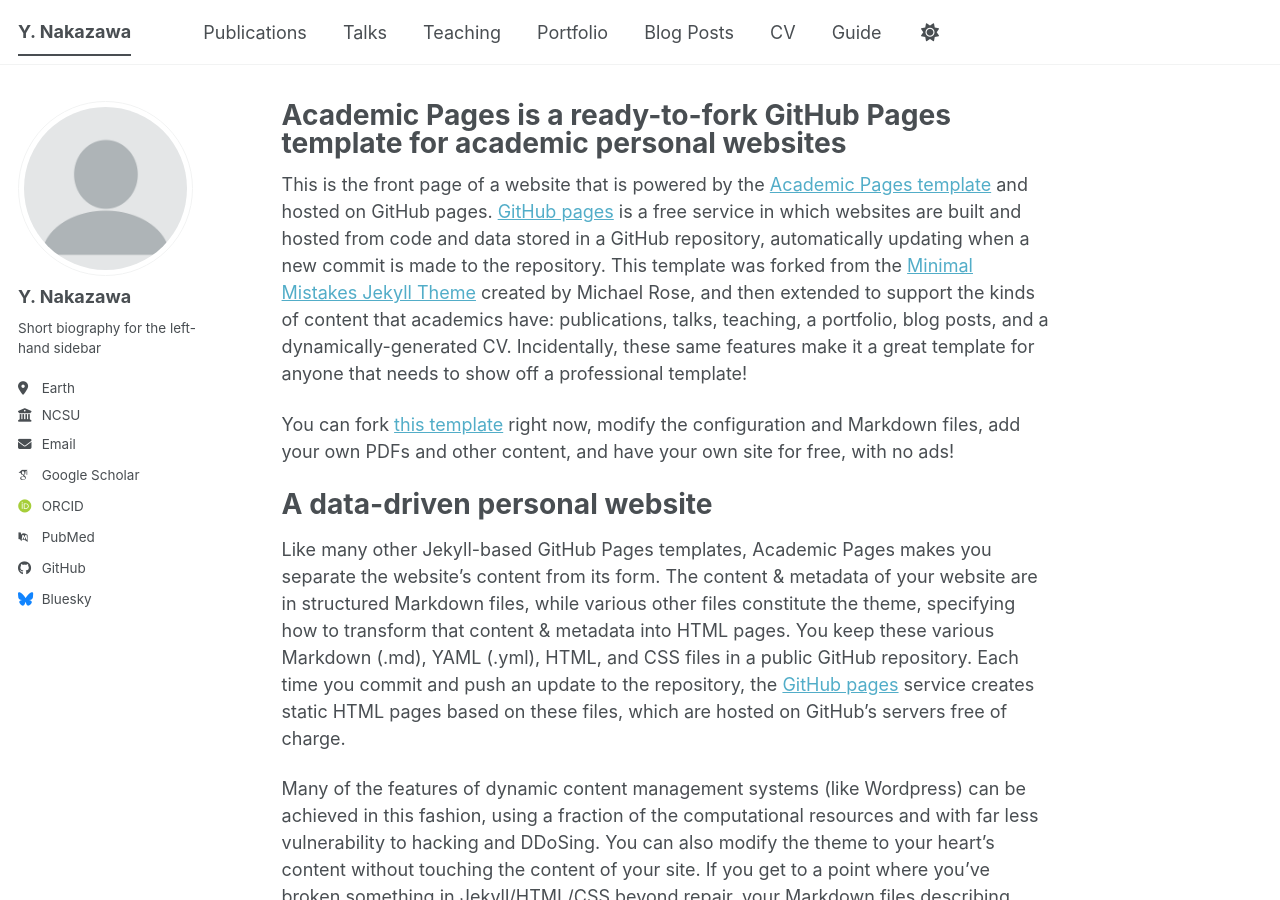
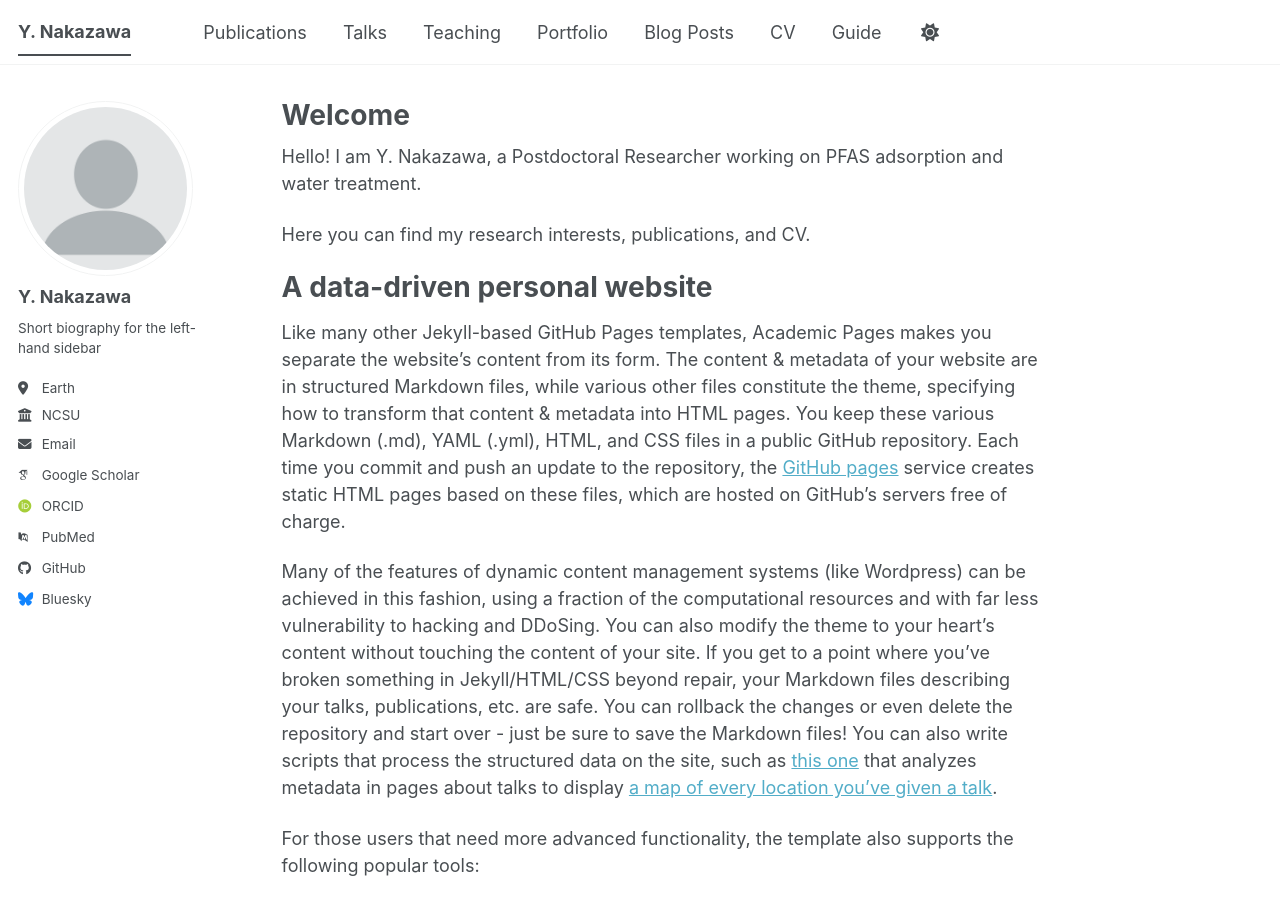
Before and after one commit to yotchun/research, a Jekyll site: the page built from _pages/about.md, in a window 1280 px wide and 900 px high. Built offline with Jekyll 4.4.1, drawn with Linux system fonts in a browser that asks for light colours; some web fonts are replaced; a script bundle is joined from its source files by our own code; library files that are not in the unit come from our copies.

Commit message:
Update about.md

```diff
--- a/_pages/about.md
+++ b/_pages/about.md
@@ -1,15 +1,15 @@
 ---
 permalink: /
-title: "Academic Pages is a ready-to-fork GitHub Pages template for academic personal websites"
+title: "Welcome"
 author_profile: true
 redirect_from:
   - /about/
   - /about.html
 ---
 
-This is the front page of a website that is powered by the [Academic Pages template](https://github.com/academicpages/academicpages.github.io) and hosted on GitHub pages. [GitHub pages](https://pages.github.com) is a free service in which websites are built and hosted from code and data stored in a GitHub repository, automatically updating when a new commit is made to the repository. This template was forked from the [Minimal Mistakes Jekyll Theme](https://mmistakes.github.io/minimal-mistakes/) created by Michael Rose, and then extended to support the kinds of content that academics have: publications, talks, teaching, a portfolio, blog posts, and a dynamically-generated CV. Incidentally, these same features make it a great template for anyone that needs to show off a professional template!
+Hello! I am Y. Nakazawa, a Postdoctoral Researcher working on PFAS adsorption and water treatment.
 
- You can fork [this template](https://github.com/academicpages/academicpages.github.io) right now, modify the configuration and Markdown files, add your own PDFs and other content, and have your own site for free, with no ads!
+Here you can find my research interests, publications, and CV.
 
 A data-driven personal website
 ======
```
